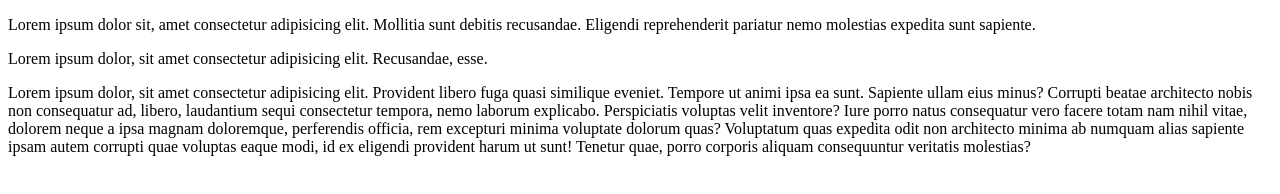
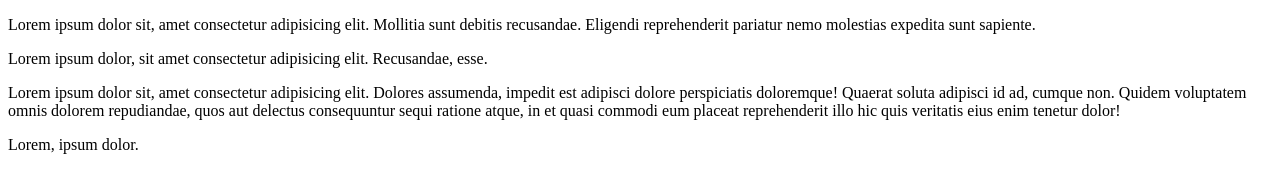
Before and after one commit to Maindi2/git-exercise, a plain HTML site: page index.html in a window 1280 px wide. Drawn offline with Linux system fonts and the light colour scheme.

Commit message:
another change on branch

```diff
--- a/index.html
+++ b/index.html
@@ -8,8 +8,8 @@
 <body>
     <p>Lorem ipsum dolor sit, amet consectetur adipisicing elit. Mollitia sunt debitis recusandae. Eligendi reprehenderit pariatur nemo molestias expedita sunt sapiente.</p>
 <p>Lorem ipsum dolor, sit amet consectetur adipisicing elit. Recusandae, esse.</p>
-<p>Lorem ipsum dolor, sit amet consectetur adipisicing elit. Provident libero fuga quasi similique eveniet. Tempore ut animi ipsa ea sunt. Sapiente ullam eius minus? Corrupti beatae architecto nobis non consequatur ad, libero, laudantium sequi consectetur tempora, nemo laborum explicabo. Perspiciatis voluptas velit inventore? Iure porro natus consequatur vero facere totam nam nihil vitae, dolorem neque a ipsa magnam doloremque, perferendis officia, rem excepturi minima voluptate dolorum quas? Voluptatum quas expedita odit non architecto minima ab numquam alias sapiente ipsam autem corrupti quae voluptas eaque modi, id ex eligendi provident harum ut sunt! Tenetur quae, porro corporis aliquam consequuntur veritatis molestias?</p>
-
+<p>Lorem ipsum dolor sit, amet consectetur adipisicing elit. Dolores assumenda, impedit est adipisci dolore perspiciatis doloremque! Quaerat soluta adipisci id ad, cumque non. Quidem voluptatem omnis dolorem repudiandae, quos aut delectus consequuntur sequi ratione atque, in et quasi commodi eum placeat reprehenderit illo hic quis veritatis eius enim tenetur dolor!</p>
+<p>Lorem, ipsum dolor.</p>
 
 </body>
 </html>
```
